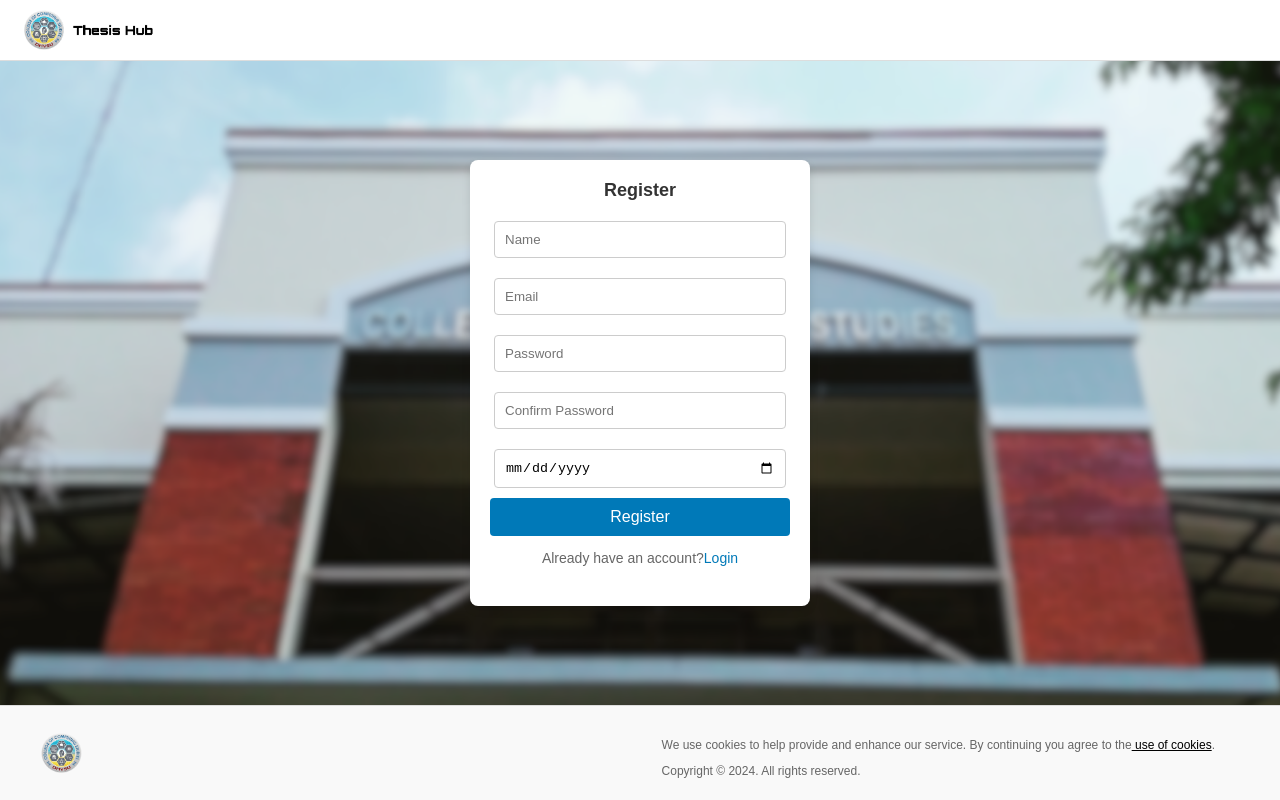
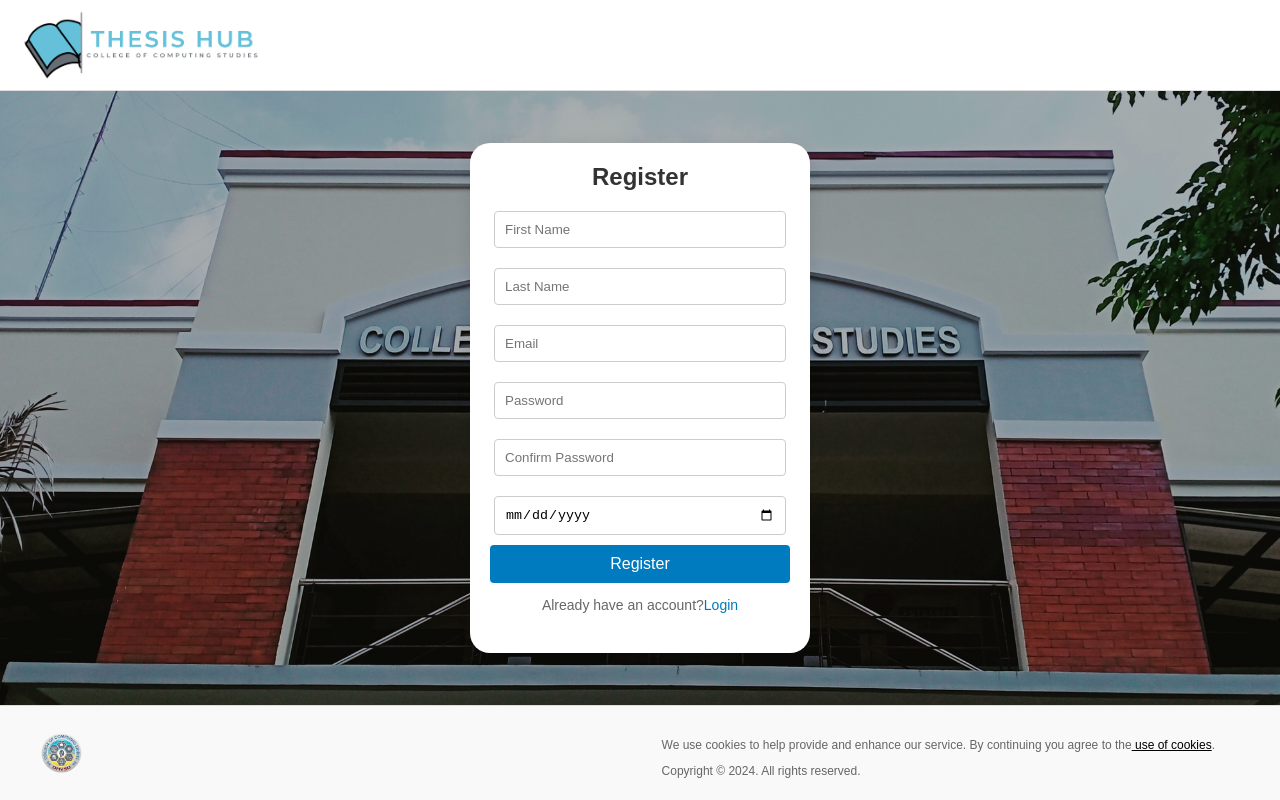
Before and after one commit to patiuaarondhvsu/Thesis_Hub_DEVS, a React (Create React App) app in the folder client/: page / in a window 1280 px wide. Both pictures are taken after a click on the element "Register". Built offline with nearby package versions, Linux system fonts and the light colour scheme.

Commit message:
header logo (changed), chatbot button (adjust beside the menu button), logs (seperated the time and date, changed message to "user" and added pagination), register form (replaced name into "first name" and "last name", Users (seperated the first name and last name)

```diff
--- a/client/src/components/AuthForm.css
+++ b/client/src/components/AuthForm.css
@@ -3,7 +3,8 @@
     justify-content: center;
     align-items: center;
     height: calc(100vh - 80px); /* Adjusts for header/footer height */
-    background-image: url('/public/ccsbg.png'); /* Placeholder for blurred background */
+    background: linear-gradient(rgba(0, 0, 0, 0.3), rgba(0, 0, 0, 0.3)), url('/public/cssbg.jpg') no-repeat center center fixed;
+    background-size: cover;
     background-size: cover;
     background-position: center;
     background-repeat: no-repeat;
@@ -13,11 +14,13 @@
 
 .login-form {
     width: 300px;
+    margin: auto;
     background-color: white;
     padding: 20px;
-    border-radius: 8px;
-    box-shadow: 0 4px 8px rgba(0, 0, 0, 0.1);
+    border-radius: 20px;
+    box-shadow: 0 4px 15px rgba(0, 0, 0, 0.1);
     text-align: center;
+
 
 }
 
@@ -28,7 +31,7 @@
 
 .login-form h2 {
     margin: 0 0 10px;
-    font-size: 18px;
+    font-size: 24px;
     color: #333;
 }
 
@@ -38,7 +41,14 @@
     margin-bottom: 20px;
 }
 
-input[type="name"] {
+input[type="firstname"] {
+    width: 90%;
+    padding: 10px;
+    margin: 10px 0;
+    border: 1px solid #ccc;
+    border-radius: 4px;
+}
+input[type="lastname"] {
     width: 90%;
     padding: 10px;
     margin: 10px 0;
@@ -81,7 +91,7 @@ input[type="email"] {
 .login-form button {
     width: 100%;
     padding: 10px;
-    background-color: #0079b8;
+    background-color: #007bbf;
     color: white;
     border: none;
     border-radius: 4px;
@@ -90,7 +100,7 @@ input[type="email"] {
 }
 
 .login-form button:hover {
-    background-color: #005a87;
+    background-color: #0056b3;
 }
 
 .login-form .switch-link {
--- a/client/src/components/Header.css
+++ b/client/src/components/Header.css
@@ -1,4 +1,3 @@
-
 .header {
   background-color: #ffffff;
   padding: 20px 40px;
@@ -11,7 +10,8 @@
 
 
 .header-logo {
-  height: 40px; /* Adjust size as needed */
+  height: 70px; /* Adjust size as needed */
+  width: 50px 50px;
   margin-right: 10px;
 
 }
--- a/client/src/components/Header.js
+++ b/client/src/components/Header.js
@@ -4,7 +4,7 @@ import './Header.css';
 function Header() {
   return (
     <header className="header">
-      <img src="/thesishublogowhite.jpg" alt="ThesisHUB" className="header-logo" />
+      <img src="/thubbg.png" alt="ThesisHUB" className="header-logo" />
     </header>
   );
 }
--- a/client/src/components/LogsPage.js
+++ b/client/src/components/LogsPage.js
@@ -8,6 +8,8 @@ import Footer from './Footer';
 const Logs = () => {
   const [logs, setLogs] = useState([]);
   const [sidebarVisible, setSidebarVisible] = useState(false);
+  const [currentPage, setCurrentPage] = useState(1);
+  const logsPerPage = 10;
 
   useEffect(() => {
     // Fetch logs from the backend when the component mounts
@@ -29,13 +31,26 @@ const Logs = () => {
     setSidebarVisible(!sidebarVisible);
   };
 
+  // Calculate current logs to display
+  const indexOfLastLog = currentPage * logsPerPage;
+  const indexOfFirstLog = indexOfLastLog - logsPerPage;
+  const currentLogs = logs.slice(indexOfFirstLog, indexOfLastLog);
+
+  // Calculate total pages
+  const totalPages = Math.ceil(logs.length / logsPerPage);
+
+  // Change page
+  const handlePageChange = (pageNumber) => {
+    setCurrentPage(pageNumber);
+  };
+
   return (
     <div className="App">
       {/* Header */}
       <Header />
 
       <div className="main-page-logs">
-      <h2>System Logs</h2>
+        <h2>Record Logs</h2>
         <Sidebar isVisible={sidebarVisible} />
         <div className={`logs-content ${sidebarVisible ? 'sidebar-open' : ''}`}>
           <button onClick={toggleSidebar} className="menu-button">
@@ -45,19 +60,43 @@ const Logs = () => {
           <table className="log-table">
             <thead>
               <tr>
-                <th>Message</th>
-                <th>Timestamp</th>
+                <th>User</th>
+                <th>Date</th>
+                <th>Time</th>
               </tr>
             </thead>
             <tbody>
-              {logs.map(log => (
-                <tr key={log._id}>
-                  <td>{log.message}</td>
-                  <td>{new Date(log.timestamp).toLocaleString()}</td>
-                </tr>
-              ))}
+              {currentLogs.map(log => {
+                const date = new Date(log.timestamp).toLocaleDateString();
+                const time = new Date(log.timestamp).toLocaleTimeString();
+                return (
+                  <tr key={log._id}>
+                    <td>{log.message}</td>
+                    <td>{date}</td>
+                    <td>{time}</td>
+                  </tr>
+                );
+              })}
             </tbody>
           </table>
+
+          {/* Pagination */}
+          <div className="pagination">
+                            <button
+                                onClick={() => handlePageChange(currentPage - 1)}
+                                disabled={currentPage === 1}
+                            >
+                                Previous
+                            </button>
+                            <span>Page {currentPage} of {totalPages}</span>
+                            <button
+                                onClick={() => handlePageChange(currentPage + 1)}
+                                disabled={currentPage === totalPages}
+                            >
+                                Next
+                            </button>
+                        </div>
+
         </div>
       </div>
       {/* Footer */}
--- a/client/src/components/MainPage.css
+++ b/client/src/components/MainPage.css
@@ -38,7 +38,7 @@
    }
 
    .logo {
-     height: 50px; /* Adjust as needed */
+     height: 70px; /* Adjust as needed */
    }
 
    .profile-section {
@@ -96,7 +96,7 @@
    .chatbot-button {
     background-color: #57c3de;
 
-    border-radius: 2px;
+    border-radius: 5px;
   border: none;
   color: white;
   padding: 15px;
--- a/client/src/components/MainPage.js
+++ b/client/src/components/MainPage.js
@@ -170,15 +170,15 @@ const MainPage = () => {
   return (
     <div className="App">
       <header className="header">
-        <img src="/thesishublogowhite.jpg" alt="Logo" className="logo" />
+        <img src="/thubbg.png" alt="Logo" className="logo" />
 
         <div className="libchat-button">
           <button className="library-button" onClick={() => setLibraryModalOpen(true)}></button>
-          <button className="chatbot-button" onClick={openChatbotModal}>Chatbot</button>
+
         </div>
 
         <div className="profile-dropdown-button">
-
+        <button className="chatbot-button" onClick={openChatbotModal}>Chatbot</button>
             <button onClick={toggleProfile}> ☰ </button>
 
           {isProfileOpen && (
--- a/client/src/components/RegisterForm.js
+++ b/client/src/components/RegisterForm.js
@@ -6,12 +6,13 @@ import Footer from './Footer';
 import Header from './Header';
 
 const RegisterForm = ({ onSwitchToLogin }) => {
-    const [name, setName] = useState('');
+    const [firstName, setFirstName] = useState('');
+    const [lastName, setLastName] = useState('');
     const [email, setEmail] = useState('');
     const [password, setPassword] = useState('');
     const [confirmPassword, setConfirmPassword] = useState('');
     const [dateOfBirth, setDateOfBirth] = useState('');
-    const [errorMessage, setErrorMessage] = useState('');  // State for handling error messages
+    const [errorMessage, setErrorMessage] = useState('');
     const navigate = useNavigate();
 
     const handleSubmit = async (e) => {
@@ -24,7 +25,8 @@ const RegisterForm = ({ onSwitchToLogin }) => {
 
         try {
             const response = await axios.post('http://localhost:5000/signup', {
-                name,
+                firstName,
+                lastName,
                 email,
                 password,
                 dateOfBirth
@@ -33,7 +35,6 @@ const RegisterForm = ({ onSwitchToLogin }) => {
             if (response.data.status === 'FAILED') {
                 setErrorMessage(response.data.message);
             } else {
-                // Redirect to login page or a verification page
                 navigate('/login');
             }
         } catch (error) {
@@ -50,15 +51,24 @@ const RegisterForm = ({ onSwitchToLogin }) => {
                 <div className="login-form">
                     <h2>Register</h2>
 
-                    {errorMessage && <p className="error-message">{errorMessage}</p>} {/* Display error message */}
+                    {errorMessage && <p className="error-message">{errorMessage}</p>}
 
                     <form onSubmit={handleSubmit}>
                         <div className="input-group">
                             <input
-                                type="name"
-                                placeholder="Name"
-                                value={name}
-                                onChange={(e) => setName(e.target.value)}
+                                type="firstname"
+                                placeholder="First Name"
+                                value={firstName}
+                                onChange={(e) => setFirstName(e.target.value)}
+                                required
+                            />
+                        </div>
+                        <div className="input-group">
+                            <input
+                                type="lastname"
+                                placeholder="Last Name"
+                                value={lastName}
+                                onChange={(e) => setLastName(e.target.value)}
                                 required
                             />
                         </div>
--- a/client/src/components/UsersPage.js
+++ b/client/src/components/UsersPage.js
@@ -18,18 +18,17 @@ const UsersPage = () => {
   };
 
   useEffect(() => {
-    // Fetch user data from the API
     const fetchData = async () => {
       try {
         const response = await axios.get('http://localhost:5000/api/users/');
-        setUsers(response.data); // Update state with the fetched users
+        setUsers(response.data);
       } catch (err) {
-        setError(err.message); // Set error if there's a problem with the request
+        setError(err.message);
       }
     };
 
-    fetchData(); // Call the function to fetch data
-  }, []); // Empty dependency array means this effect runs once on mount
+    fetchData();
+  }, []);
 
   const filteredData = users.filter(user =>
     user.name.toLowerCase().includes(searchQuery.toLowerCase())
@@ -37,7 +36,6 @@ const UsersPage = () => {
 
   return (
     <div className="App">
-      {/* Header */}
       <Header />
 
       <div className="main-page-users">
@@ -57,31 +55,35 @@ const UsersPage = () => {
             />
           </div>
 
-          {error && <p className="error-message">{error}</p>} {/* Display error message if there's an error */}
+          {error && <p className="error-message">{error}</p>}
 
           <table className="data-table">
             <thead>
               <tr>
-                <th>Name</th>
+                <th>First Name</th>
+                <th>Last Name</th>
                 <th>Email</th>
                 <th>Date of Birth</th>
                 <th>Verified</th>
               </tr>
             </thead>
             <tbody>
-              {filteredData.map(user => (
-                <tr key={user._id}>
-                  <td>{user.name}</td>
-                  <td>{user.email}</td>
-                  <td>{new Date(user.dateOfBirth).toLocaleDateString()}</td> {/* Format date */}
-                  <td>{user.verified ? 'Yes' : 'No'}</td>
-                </tr>
-              ))}
+              {filteredData.map(user => {
+                const [firstName, lastName] = user.name.split(' '); // Split the name
+                return (
+                  <tr key={user._id}>
+                    <td>{firstName}</td>
+                    <td>{lastName}</td>
+                    <td>{user.email}</td>
+                    <td>{new Date(user.dateOfBirth).toLocaleDateString()}</td>
+                    <td>{user.verified ? 'Yes' : 'No'}</td>
+                  </tr>
+                );
+              })}
             </tbody>
           </table>
         </div>
       </div>
-      {/* Footer */}
       <Footer />
     </div>
   );
```
Also changed, not shown: client/public/logothub.jpeg (added), client/public/thubbg.png (added).
